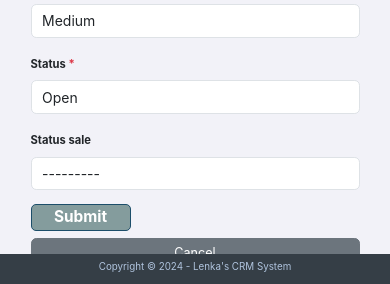
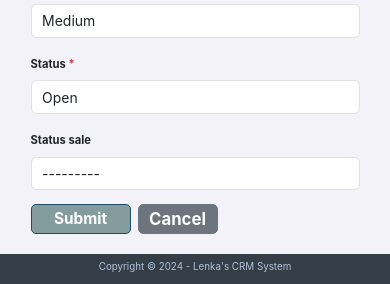
Before and after one commit to lenkamac/CrmSystem, a Django app: page /dashboard/leads/add/ in a window 390 px wide. Shown: the part 1153-1437 px from the top of the page. Run offline with Django 5.2, Linux system fonts and the light colour scheme; the visitor is signed in with stand-in values (Sample User, id 1); some libraries are stand-ins or nearby versions.

Commit message:
style cancel btn on lead form

```diff
--- a/lead/templates/lead/lead_form.html
+++ b/lead/templates/lead/lead_form.html
@@ -47,10 +47,10 @@
                     {% endfor %}
 
                     <!-- Submit Button -->
-                    <div class="d-grid gap-2 d-md-flex justify-content-md-end">
+                    <div class="d-flex gap-2 d-md-flex justify-content-md-end">
                         <button type="submit" class="form-submit-btn py-lg-2">Submit</button>
-                        <button type="button" class="btn btn-secondary py-lg-2" onclick="window.location.href='{% url 'lead:list' %}'">
-                            Cancel
+                        <button type="button" class="btn btn-cancel btn-secondary fw-bolder py-lg-2 d-flex align-items-center justify-content-center" onclick="window.location.href='{% url 'lead:list' %}'">
+                            <span style="font-size: 1.2rem;text-align: center;">Cancel</span>
                         </button>
 
                     </div>
```
Also changed, not shown: lead/static/lead/css/lead.css (+8 -1 lines).
